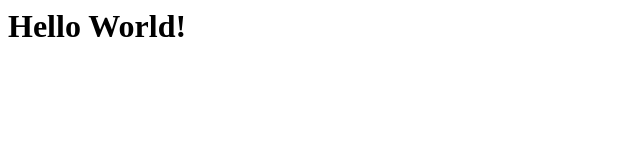
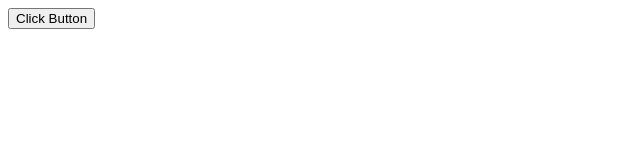
Before and after one commit to Shchuenai/test, a plain HTML site: page index.html in a window 1280 px wide. Shown: the whole page, without its empty margins (0-640 px from the left). Drawn offline with Linux system fonts and the light colour scheme.

Commit message:
Update index.html

```diff
--- a/index.html
+++ b/index.html
@@ -1 +1 @@
-<h1>Hello World!</h1>
+<button class='btn'>Click Button</button>
```
